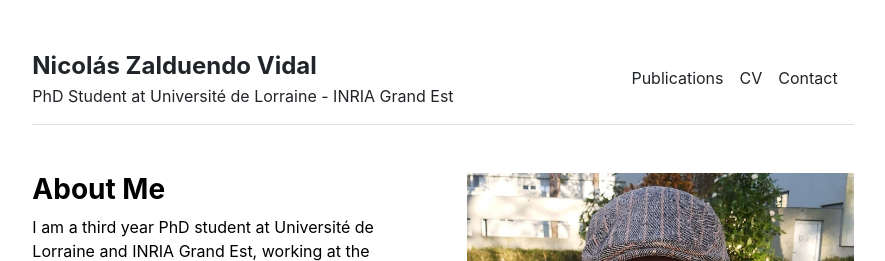
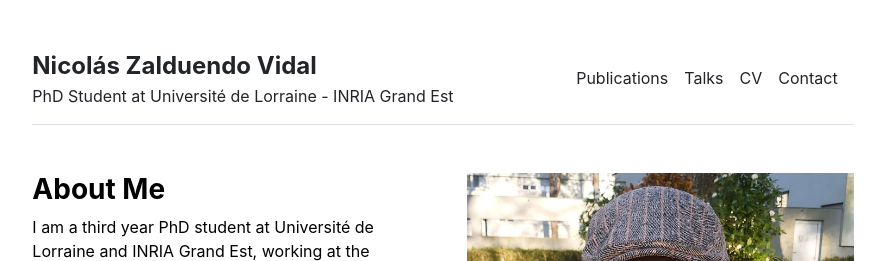
Before and after one commit to nzalduendo/nzalduendo.github.io, a Jekyll site: the page built from index.md, in a window 1280 px wide. Shown: the top 261 px of the page, without its empty margins (197-1082 px from the left). Built offline with Jekyll 4.4.1, drawn with Linux system fonts in a browser that asks for light colours.

Commit message:
Update settings.yml

```diff
--- a/_data/settings.yml
+++ b/_data/settings.yml
@@ -1,5 +1,6 @@
 menu:
 - {name: 'Publications', url: '/publications'}
+- {name: 'Talks', url:'/talks'}
 - {name: 'CV', url: '/cv'}
 - {name: 'Contact', url: '/contact'}
 
```
